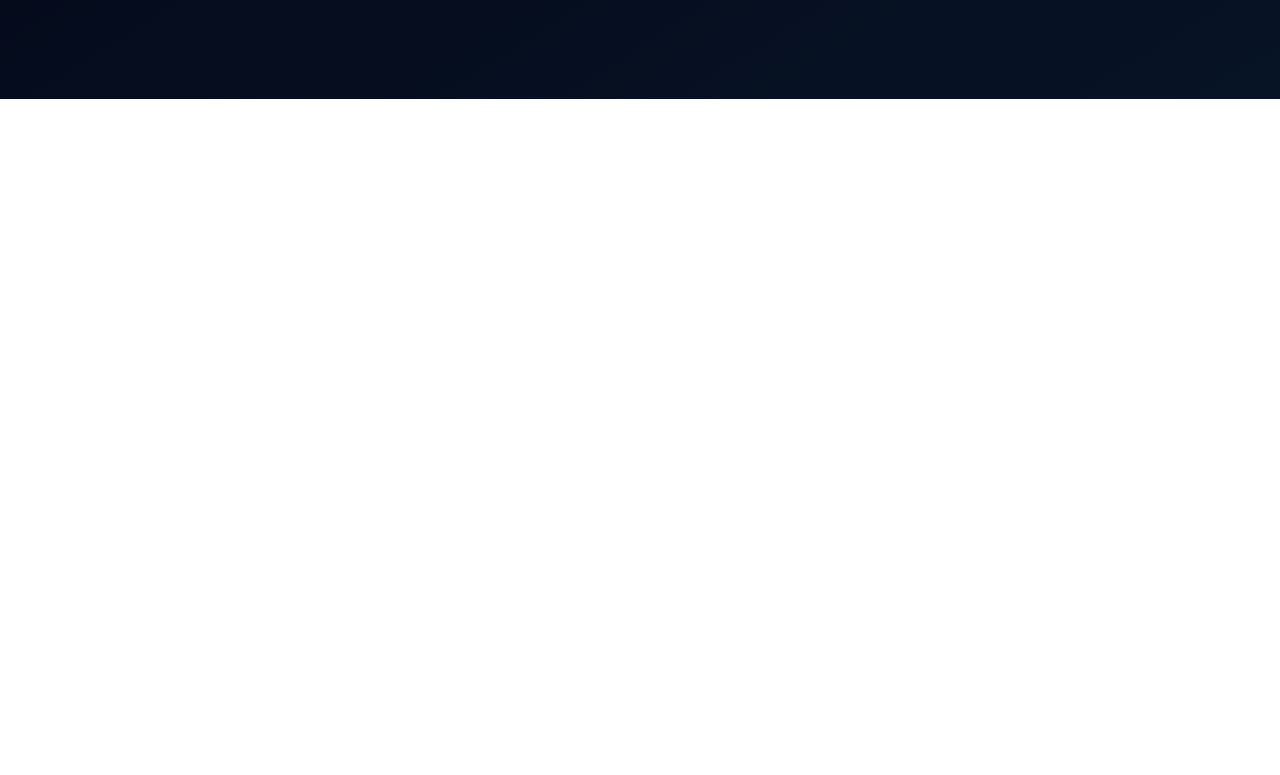
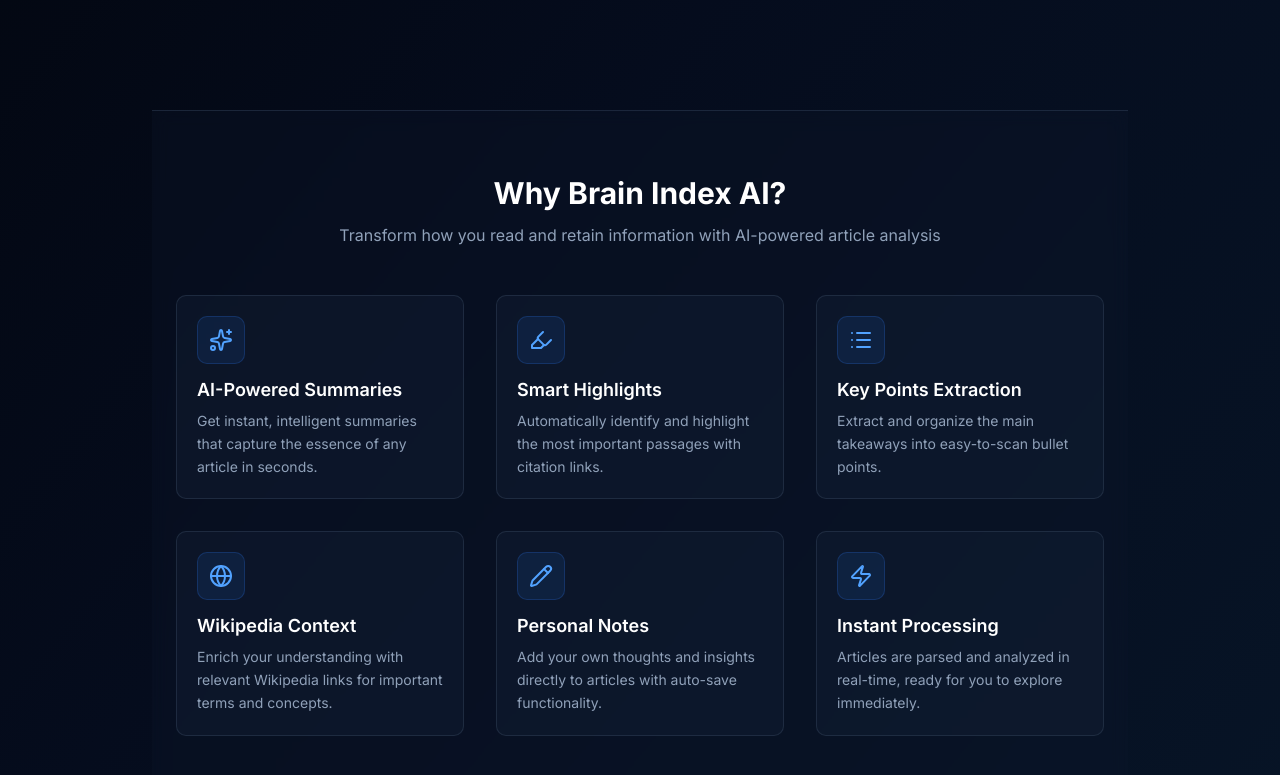
Before and after one commit to thedvo/brain-index-ai, a Next.js app: page / in a window 1280 px wide. Shown: the part 701-1476 px from the top of the page. Before the commit the page ends 800 px from the top, so only its background shows below. Built offline with nearby package versions, Linux system fonts and the light colour scheme; no server answers.

Commit message:
feat: add Features Showcase component and integrate it into the home page; implement info popover in Article Viewer

```diff
--- a/app/page.tsx
+++ b/app/page.tsx
@@ -5,6 +5,7 @@
 import { Button } from '@/components/ui/button'
 import { ArrowUpRight, Mail, Chrome, Shield, Sparkles } from 'lucide-react'
 import { createSupabaseServerClient } from '@/lib/supabase/server-client'
+import { FeaturesShowcase } from '@/components/features-showcase'
 
 const authMethods = [
 	{
@@ -175,6 +176,9 @@
 						</>
 					)}
 				</div>
+
+				{/* Features Showcase */}
+				<FeaturesShowcase />
 			</div>
 		</div>
 	)
--- a/components/article-viewer/article-viewer.tsx
+++ b/components/article-viewer/article-viewer.tsx
@@ -31,8 +31,13 @@
 import { SummaryPane } from './summary-pane'
 import { UserNotesInput } from '../user-notes-input'
 import { Skeleton } from '@/components/ui/skeleton'
-import { X, Moon, Sun, BookOpen, ExternalLink } from 'lucide-react'
+import { X, Moon, Sun, BookOpen, ExternalLink, Info } from 'lucide-react'
 import { Button } from '@/components/ui/button'
+import {
+	Popover,
+	PopoverContent,
+	PopoverTrigger,
+} from '@/components/ui/popover'
 import { ThemeProvider, useTheme } from '@/lib/theme/theme-context'
 
 type ArticleViewerProps = {
@@ -340,6 +345,60 @@
 						{theme === 'light' && <Sun className="h-5 w-5" />}
 						{theme === 'sepia' && <BookOpen className="h-5 w-5" />}
 					</Button>
+
+					{/* Info popover */}
+					<Popover>
+						<PopoverTrigger asChild>
+							<Button
+								variant="ghost"
+								size="icon"
+								title="Features & Tips"
+								style={{ color: 'var(--text-secondary)' }}
+							>
+								<Info className="h-5 w-5" />
+							</Button>
+						</PopoverTrigger>
+						<PopoverContent className="w-80" align="end">
+							<div className="space-y-3">
+								<h3 className="font-semibold text-sm mb-2">
+									Available Features
+								</h3>
+								<div className="space-y-2 text-sm">
+									<div>
+										<div className="font-medium">🌙 Light/Dark Mode Toggle</div>
+										<div className="text-muted-foreground text-xs">
+											Switch between reading themes
+										</div>
+									</div>
+									<div>
+										<div className="font-medium">🔢 Numbered Citations</div>
+										<div className="text-muted-foreground text-xs">
+											Click [1] to jump to source in article
+										</div>
+									</div>
+									<div>
+										<div className="font-medium">↔️ Resizable Panels</div>
+										<div className="text-muted-foreground text-xs">
+											Drag divider to adjust layout
+										</div>
+									</div>
+									<div>
+										<div className="font-medium">💾 Auto-Saved Notes</div>
+										<div className="text-muted-foreground text-xs">
+											Your notes save automatically
+										</div>
+									</div>
+									<div>
+										<div className="font-medium">🔗 Wikipedia Deep Dives</div>
+										<div className="text-muted-foreground text-xs">
+											Click terms for contextual knowledge
+										</div>
+									</div>
+								</div>
+							</div>
+						</PopoverContent>
+					</Popover>
+
 					{onClose && (
 						<Button
 							variant="ghost"
--- /dev/null
+++ b/components/features-showcase.tsx
@@ -0,0 +1,93 @@
+/**
+ * FeaturesShowcase Component
+ *
+ * Displays the main features of Brain Index AI in a clean, column layout.
+ * Used on auth page to showcase benefits and on dashboard as a reminder.
+ */
+'use client'
+
+import { Sparkles, Highlighter, List, Globe, Pencil, Zap } from 'lucide-react'
+
+interface Feature {
+	icon: React.ReactNode
+	title: string
+	description: string
+}
+
+const features: Feature[] = [
+	{
+		icon: <Sparkles className="h-6 w-6" />,
+		title: 'AI-Powered Summaries',
+		description:
+			'Get instant, intelligent summaries that capture the essence of any article in seconds.',
+	},
+	{
+		icon: <Highlighter className="h-6 w-6" />,
+		title: 'Smart Highlights',
+		description:
+			'Automatically identify and highlight the most important passages with citation links.',
+	},
+	{
+		icon: <List className="h-6 w-6" />,
+		title: 'Key Points Extraction',
+		description:
+			'Extract and organize the main takeaways into easy-to-scan bullet points.',
+	},
+	{
+		icon: <Globe className="h-6 w-6" />,
+		title: 'Wikipedia Context',
+		description:
+			'Enrich your understanding with relevant Wikipedia links for important terms and concepts.',
+	},
+	{
+		icon: <Pencil className="h-6 w-6" />,
+		title: 'Personal Notes',
+		description:
+			'Add your own thoughts and insights directly to articles with auto-save functionality.',
+	},
+	{
+		icon: <Zap className="h-6 w-6" />,
+		title: 'Instant Processing',
+		description:
+			'Articles are parsed and analyzed in real-time, ready for you to explore immediately.',
+	},
+]
+
+export function FeaturesShowcase() {
+	return (
+		<section className="w-full border-t border-slate-700/50 bg-slate-900/30 backdrop-blur-sm mt-12 sm:mt-16">
+			<div className="mx-auto max-w-5xl px-6 py-12 sm:py-16">
+				<div className="text-center mb-10 sm:mb-12">
+					<h2 className="text-2xl sm:text-3xl font-bold text-white mb-3">
+						Why Brain Index AI?
+					</h2>
+					<p className="text-slate-400 text-sm sm:text-base max-w-2xl mx-auto">
+						Transform how you read and retain information with AI-powered
+						article analysis
+					</p>
+				</div>
+
+				<div className="grid grid-cols-1 sm:grid-cols-2 lg:grid-cols-3 gap-6 sm:gap-8">
+					{features.map((feature, index) => (
+						<div
+							key={index}
+							className="flex flex-col items-start gap-3 p-5 rounded-lg border border-slate-700/50 bg-slate-800/30 hover:bg-slate-800/50 hover:border-blue-500/30 transition-all duration-200"
+						>
+							<div className="flex items-center justify-center w-12 h-12 rounded-lg bg-blue-500/10 text-blue-400 border border-blue-500/20">
+								{feature.icon}
+							</div>
+							<div className="space-y-1.5">
+								<h3 className="text-base sm:text-lg font-semibold text-white">
+									{feature.title}
+								</h3>
+								<p className="text-sm text-slate-400 leading-relaxed">
+									{feature.description}
+								</p>
+							</div>
+						</div>
+					))}
+				</div>
+			</div>
+		</section>
+	)
+}
```
